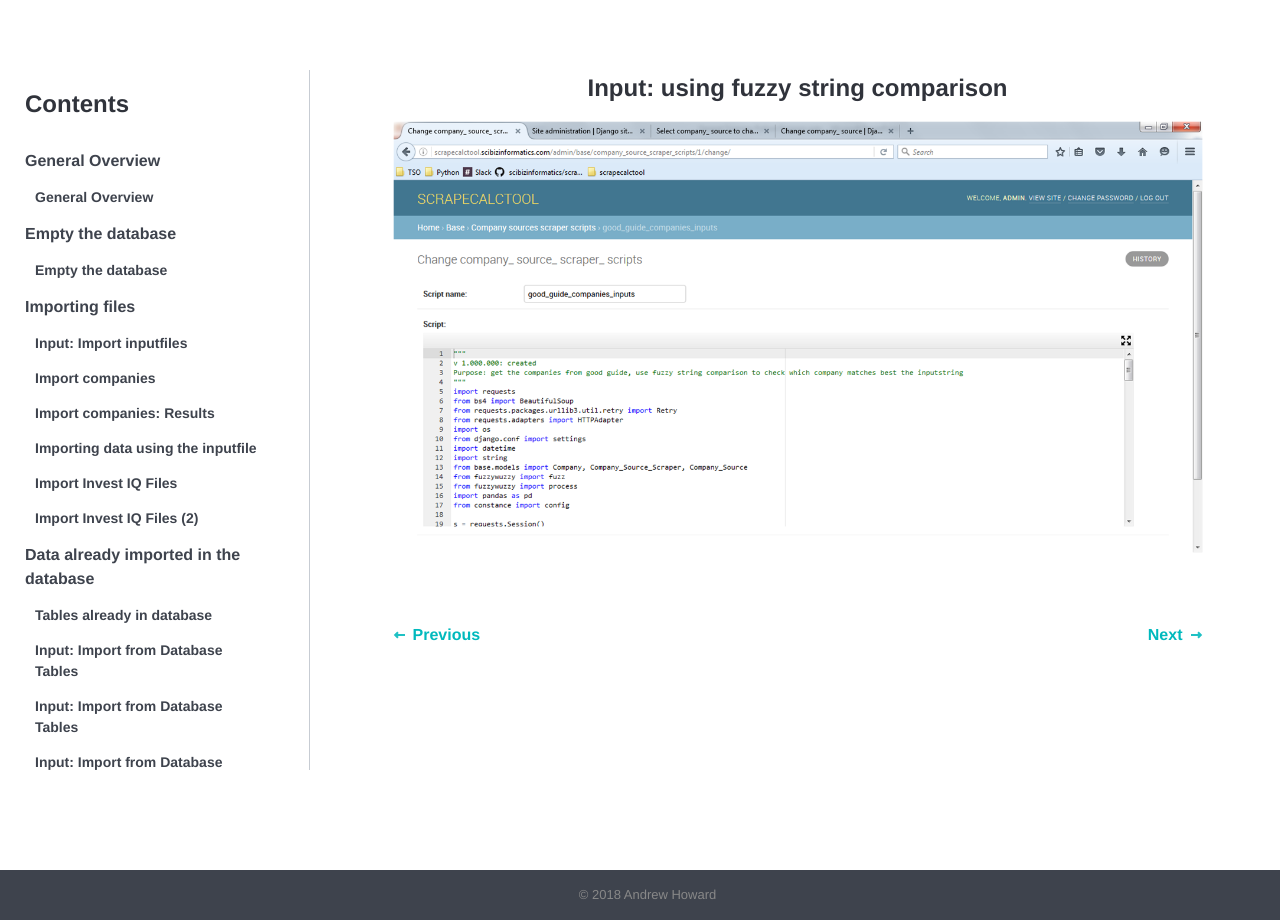
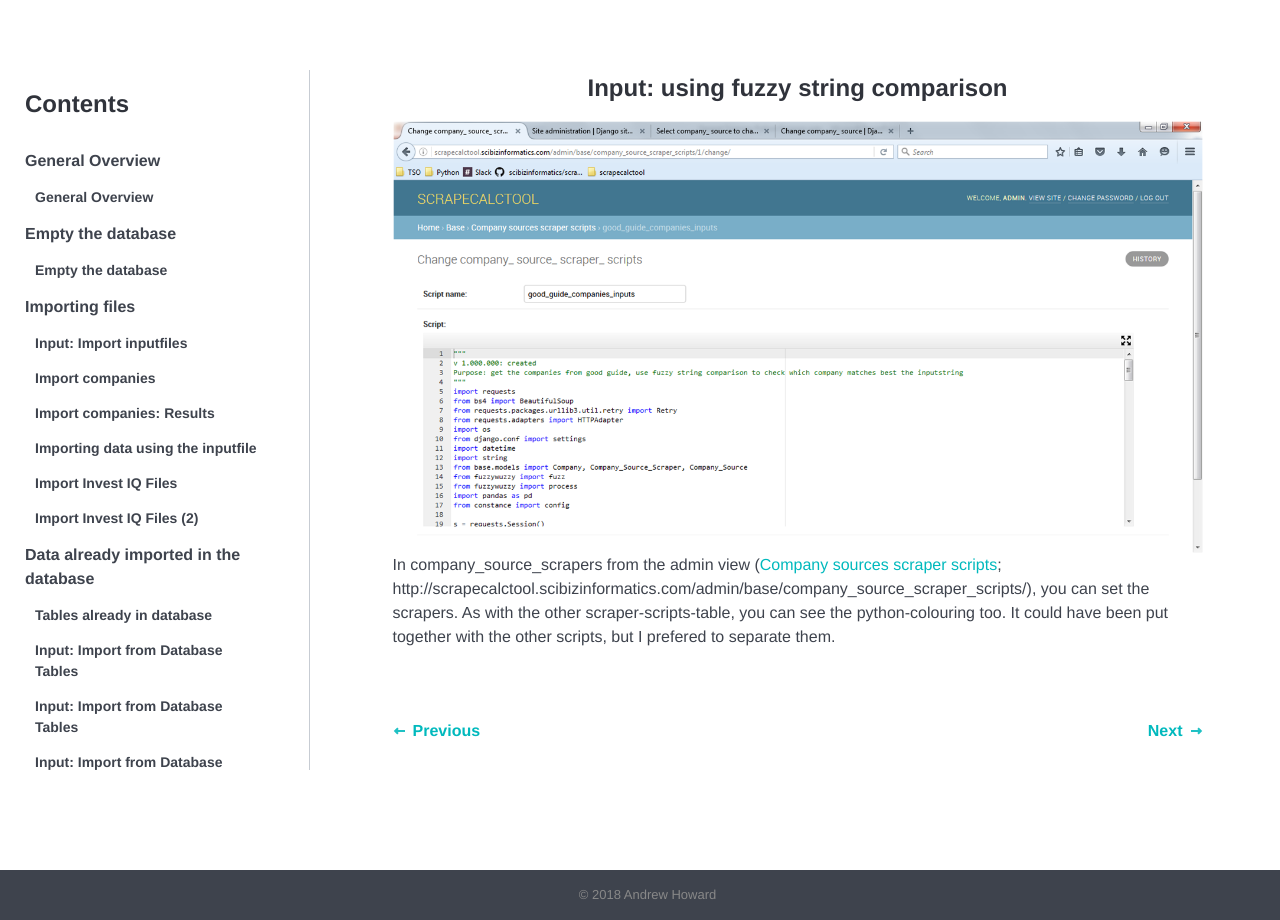
Before and after one commit to tkumpanenko/slides, a Jekyll site: the page built from _tutorials/080.html, in a window 1280 px wide. Built offline with Jekyll 4.4.1, drawn with Linux system fonts in a browser that asks for light colours.

Commit message:
Update from Forestry.io - 080.html

```diff
--- a/_tutorials/080.html
+++ b/_tutorials/080.html
@@ -4,8 +4,8 @@ topic: special-cases
 order: 6
 date: 2018-01-18 19:31:06 +0000
 ---
-
-
 <h4>Input: using fuzzy string comparison</h4>
 
 <img src="{{site.url}}{{site.baseurl}}/images/080.png" alt="">
+
+<p>In company_source_scrapers from the admin view (<a href="http://scrapecalctool.scibizinformatics.com/admin/base/company_source_scraper_scripts/">Company sources scraper scripts</a>; http://scrapecalctool.scibizinformatics.com/admin/base/company_source_scraper_scripts/), you can set the scrapers. As with the other scraper-scripts-table, you can see the python-colouring too. It could have been put together with the other scripts, but I prefered to separate them. </p>
```
